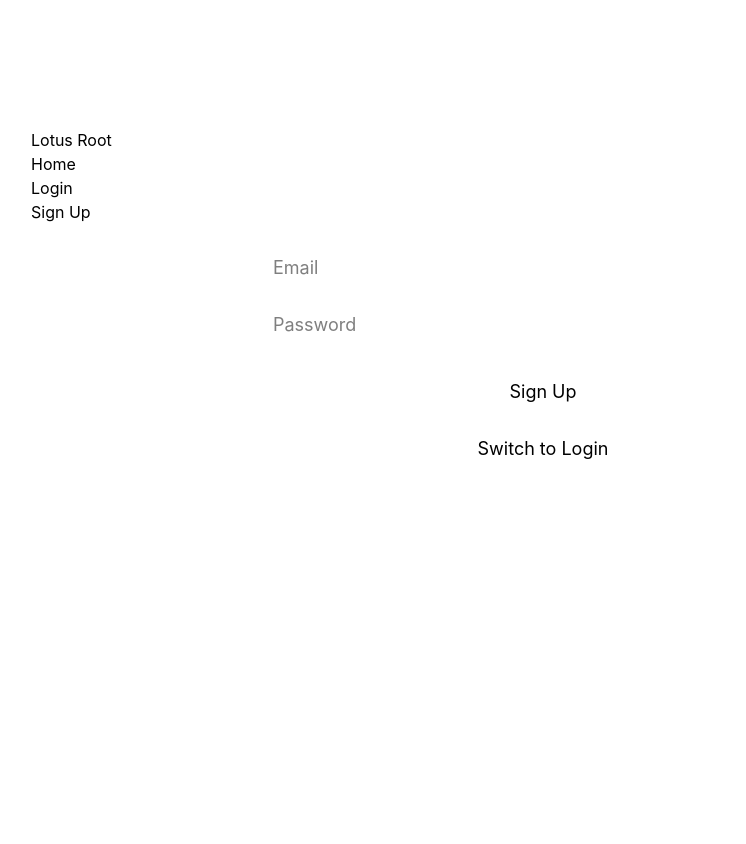
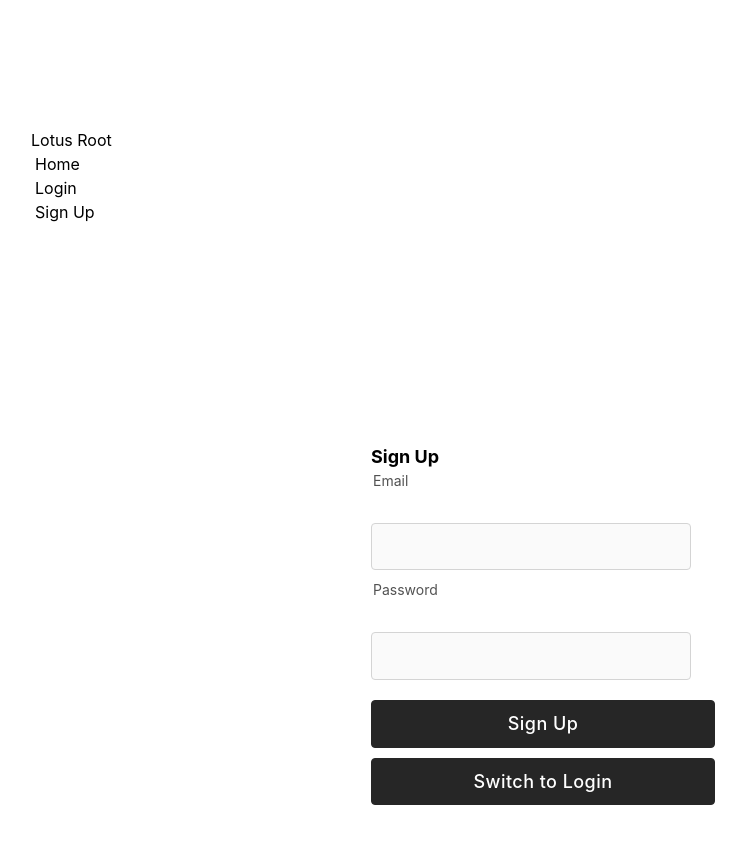
Before and after one commit to vzhang1112/lotus-root, a React (Create React App) app: page /signup in a window 1280 px wide. Shown: the top 844 px of the page, without its empty margins (97-843 px from the left). Before the commit the page ends 800 px from the top, so only its background shows below. Built offline with nearby package versions, Linux system fonts and the light colour scheme; no server answers.

Commit message:
got my tinder cards working to some extent, now want to work on the css portion of things

```diff
--- a/package.json
+++ b/package.json
@@ -5,7 +5,9 @@
   "dependencies": {
     "@emotion/react": "^11.13.5",
     "@emotion/styled": "^11.13.5",
+    "@headlessui/react": "^2.2.0",
     "@mui/material": "^6.1.9",
+    "@react-spring/web": "^9.5.5",
     "@supabase/supabase-js": "^2.47.3",
     "@tailwindcss/cli": "^4.0.1",
     "@testing-library/jest-dom": "^5.17.0",
@@ -19,6 +21,7 @@
     "react-router-dom": "^7.0.2",
     "react-scripts": "^5.0.1",
     "react-tinder-card": "^1.6.4",
+    "react-ui-animate": "^4.2.0",
     "web-vitals": "^2.1.4",
     "workbox-background-sync": "^6.6.0",
     "workbox-broadcast-update": "^6.6.0",
--- /dev/null
+++ b/scratch.js
@@ -0,0 +1,34 @@
+import { Field, Fieldset, Input, Label, Legend, Select, Textarea } from '@headlessui/react'
+
+function Example() {
+  return (
+    <Fieldset className="space-y-8">
+      <Legend className="text-lg font-bold">Shipping details</Legend>
+      <Field>
+        <Label className="block">Street address</Label>
+        <Input className="mt-1 block" name="address" />
+      </Field>
+      <Field>
+        <Label className="block">Country</Label>
+        <Select className="mt-1 block" name="country">
+          <option>Canada</option>
+          <option>Mexico</option>
+          <option>United States</option>
+        </Select>
+      </Field>
+      <Field>
+        <Label className="block">Delivery notes</Label>
+        <Textarea className="mt-1 block" name="notes" />
+      </Field>
+    </Fieldset>
+  )
+}
+
+
+
+<div class="flex w-full max-w-xs flex-col gap-1 text-on-surface dark:text-on-surface-dark">
+    <label for="textInputDefault" class="w-fit pl-0.5 text-sm">Name</label>
+    <input id="textInputDefault" type="text" class="w-full rounded-radius border border-outline bg-surface-alt px-2 py-2 text-sm focus-visible:outline-2 focus-visible:outline-offset-2 focus-visible:outline-primary disabled:cursor-not-allowed disabled:opacity-75 dark:border-outline-dark dark:bg-surface-dark-alt/50 dark:focus-visible:outline-primary-dark" name="name" placeholder="Enter your name" autocomplete="name"/>
+</div>
+
+<button type="button" class="whitespace-nowrap rounded-radius bg-secondary border border-secondary px-4 py-2 text-sm font-medium tracking-wide text-on-secondary transition hover:opacity-75 text-center focus-visible:outline-2 focus-visible:outline-offset-2 focus-visible:outline-secondary active:opacity-100 active:outline-offset-0 disabled:opacity-75 disabled:cursor-not-allowed dark:bg-secondary-dark dark:border-secondary-dark dark:text-on-secondary-dark dark:focus-visible:outline-secondary-dark">Secondary</button>
--- a/src/App.js
+++ b/src/App.js
@@ -3,7 +3,9 @@ import { BrowserRouter as Router, Route, Routes, Navigate } from 'react-router-d
 import { supabase } from './utils/supabase.ts';
 import Home from './pages/Home';
 import { AuthProvider } from './context/AuthContext.js';
-import Auth from './components/Auth';
+import SwipingPage from './pages/SwipingPage.js';
+import Login from './pages/Login';
+import Signup from './pages/Signup';
 import ForgotPassword from './components/ForgotPassword';
 import ResetPassword from './components/ResetPassword';
 import Profile from './pages/Profile';
@@ -56,8 +58,8 @@ const App = () => {
                 <Routes>
                     {/* public routes */}
                     <Route path="/" element={<Home />} />
-                    <Route path="/login" element={<Auth initialIsLogin={true} />} />
-                    <Route path="/signup" element={<Auth initialIsLogin={false} />} />
+                    <Route path="/login" element={<Login />} />
+                    <Route path="/signup" element={<Signup />} />
                     <Route path="/forgot-password" element={<ForgotPassword />} />
                     <Route path="/reset-password" element={<ResetPassword />} />
 
@@ -114,6 +116,16 @@ const App = () => {
                             )
                         }
                     />
+                    <Route
+                        path="/swipe-on-people"
+                        element={
+                            user && user.email_confirmed_at ? (
+                                <SwipingPage />
+                            ) : (
+                                <Navigate to="/login" />
+                            )
+                        }
+                    />
                 </Routes>
             </Router>
         </AuthProvider>
--- a/src/components/Auth.js
+++ b/src/components/Auth.js
@@ -1,7 +1,6 @@
 import React, { useState, useContext } from 'react';
 import { useNavigate } from 'react-router-dom';
 import { AuthContext } from '../context/AuthContext.js';
-import '../styles/Auth.css'
 
 const Auth = ({ initialIsLogin = true }) => {
     const [email, setEmail] = useState('');
@@ -57,22 +56,36 @@ const Auth = ({ initialIsLogin = true }) => {
 
     return (
         <form onSubmit={handleAuth}>
+            <legend className="text-lg font-bold">{isLogin ? 'Login' : 'Sign Up'}</legend>
+            <div class="flex max-w-xs flex-col gap-1 text-on-surface dark:text-on-surface-dark">
+                <label for="textInputDefault" class="w-fit pl-0.5 text-sm">Email</label>
+                <br></br>
                 <input
-                type="email"
-                placeholder="Email"
+                    id="textInputDefault"
+                    type="text"
+                    className="w-full rounded-radius border border-outline bg-surface-alt px-2 py-2 text-sm focus-visible:outline-2 focus-visible:outline-offset-2 focus-visible:outline-primary disabled:cursor-not-allowed disabled:opacity-75 dark:border-outline-dark dark:bg-surface-dark-alt/50 dark:focus-visible:outline-primary-dark"
                     value={email}
                     onChange={(e) => setEmail(e.target.value)}
                     required
                 />
+            </div>
+            <div class="flex max-w-xs flex-col gap-1 text-on-surface dark:text-on-surface-dark">
+                <label for="textInputDefault" class="w-fit pl-0.5 text-sm">Password</label>
+                <br></br>
                 <input
+                    id="textInputDefault"
                     type="password"
-                placeholder="Password"
+                    className="w-full rounded-radius border border-outline bg-surface-alt px-2 py-2 text-sm focus-visible:outline-2 focus-visible:outline-offset-2 focus-visible:outline-primary disabled:cursor-not-allowed disabled:opacity-75 dark:border-outline-dark dark:bg-surface-dark-alt/50 dark:focus-visible:outline-primary-dark"
                     value={password}
                     onChange={(e) => setPassword(e.target.value)}
                     required
                 />
-            <button type="submit">{isLogin ? 'Login' : 'Sign Up'}</button>
-            <button type="button" onClick={() => setIsLogin(!isLogin)}>
+            </div>
+            <button type="submit" class="whitespace-nowrap rounded-radius bg-secondary border border-secondary px-4 py-2 text-sm font-medium tracking-wide text-on-secondary transition hover:opacity-75 text-center focus-visible:outline-2 focus-visible:outline-offset-2 focus-visible:outline-secondary active:opacity-100 active:outline-offset-0 disabled:opacity-75 disabled:cursor-not-allowed dark:bg-secondary-dark dark:border-secondary-dark dark:text-on-secondary-dark dark:focus-visible:outline-secondary-dark">
+                {isLogin ? 'Login' : 'Sign Up'}
+                </button>
+            <button type="button" onClick={() => setIsLogin(!isLogin)}
+            class="whitespace-nowrap rounded-radius bg-secondary border border-secondary px-4 py-2 text-sm font-medium tracking-wide text-on-secondary transition hover:opacity-75 text-center focus-visible:outline-2 focus-visible:outline-offset-2 focus-visible:outline-secondary active:opacity-100 active:outline-offset-0 disabled:opacity-75 disabled:cursor-not-allowed dark:bg-secondary-dark dark:border-secondary-dark dark:text-on-secondary-dark dark:focus-visible:outline-secondary-dark">
                 {isLogin ? 'Switch to Sign Up' : 'Switch to Login'}
             </button>
             {message && <p>{message}</p>}
--- a/src/components/NavBar.js
+++ b/src/components/NavBar.js
@@ -17,20 +17,23 @@ const NavBar = () => {
     };
 
     return (
-        <nav className="navbar">
+        <nav className="navbar bg-base-100">
+            <div className="flex-none">
                 <h1>Lotus Root</h1>
-            <ul className="navbar-list">
+                <ul className="main menu-horizontal px-1">
                     <li className="navbar-item">
                         <Link to="/" className="navbar-link">Home</Link>
                     </li>
                     {user ? (
                         <>
-                        <p>user in navbar is {user.email}</p>
                             <li className="navbar-item">
                                 <Link to="/landing-page" className="navbar-link">Landing Page</Link>
                             </li>
                             <li className="navbar-item">
                                 <Link to="/my-swipe-cards" className="navbar-link">My Swipe Cards</Link>
+                            </li>
+                            <li className="navbar-item">
+                                <Link to="/swipe-on-people" className="navbar-link">Swipe on others</Link>
                             </li>
                             <li className="navbar-item">
                                 <button onClick={toggleDropdown} className="navbar-link">Account</button>
@@ -54,6 +57,7 @@ const NavBar = () => {
                         </>
                     )}
                 </ul>
+            </div>
         </nav>
     );
 };
--- /dev/null
+++ b/src/pages/Login.js
@@ -0,0 +1,15 @@
+import Auth from "../components/Auth.js"
+
+
+function Login() {
+
+    return (
+        <div className="flex min-h-svh items-center justify-center p-6 md:p-10">
+        <div className="w-full max-w-sm">
+            <Auth initialIsLogin={true}/>
+        </div>
+        </div>
+    );
+}
+
+export default Login;
--- /dev/null
+++ b/src/pages/Signup.js
@@ -0,0 +1,15 @@
+import Auth from "../components/Auth.js"
+
+
+function Signup() {
+
+    return (
+        <div className="flex min-h-svh w-full items-center justify-center p-6 md:p-10">
+        <div className="w-full max-w-sm">
+            <Auth initialIsLogin={false}/>
+        </div>
+        </div>
+    );
+}
+
+export default Signup;
--- /dev/null
+++ b/src/pages/SwipingPage.js
@@ -0,0 +1,34 @@
+import React, { useEffect, useState } from 'react';
+import Swiping from '../components/Swiping.js';
+import { supabase } from '../utils/supabase.ts';
+
+function SwipingPage() {
+    const [profiles, setProfiles] = useState([]);
+
+    useEffect(() => {
+        const fetchProfiles = async () => {
+            const { data, error } = await supabase
+                .from('profiles')
+                .select('*');
+
+            if (error) {
+                console.error('Error fetching profiles:', error);
+            } else {
+                setProfiles(data);
+            }
+        };
+
+        fetchProfiles();
+    }, []);
+
+    return (
+        <div className="flex min-h-svh items-center justify-center p-6 md:p-10">
+            <div className="w-full max-w-sm">
+                <p>Welcome to the swiping page</p>
+                <Swiping profiles={profiles} />
+            </div>
+        </div>
+    );
+}
+
+export default SwipingPage;
```
Also changed, not shown: src/components/SwipeCard.js (+6 -4 lines), src/components/Swiping.js (+61 -37 lines), src/pages/Home.js (+8 -3 lines), 1 other file (tests, documents, lock files or other folders). Lines whose indentation alone changed are shown as unchanged.
